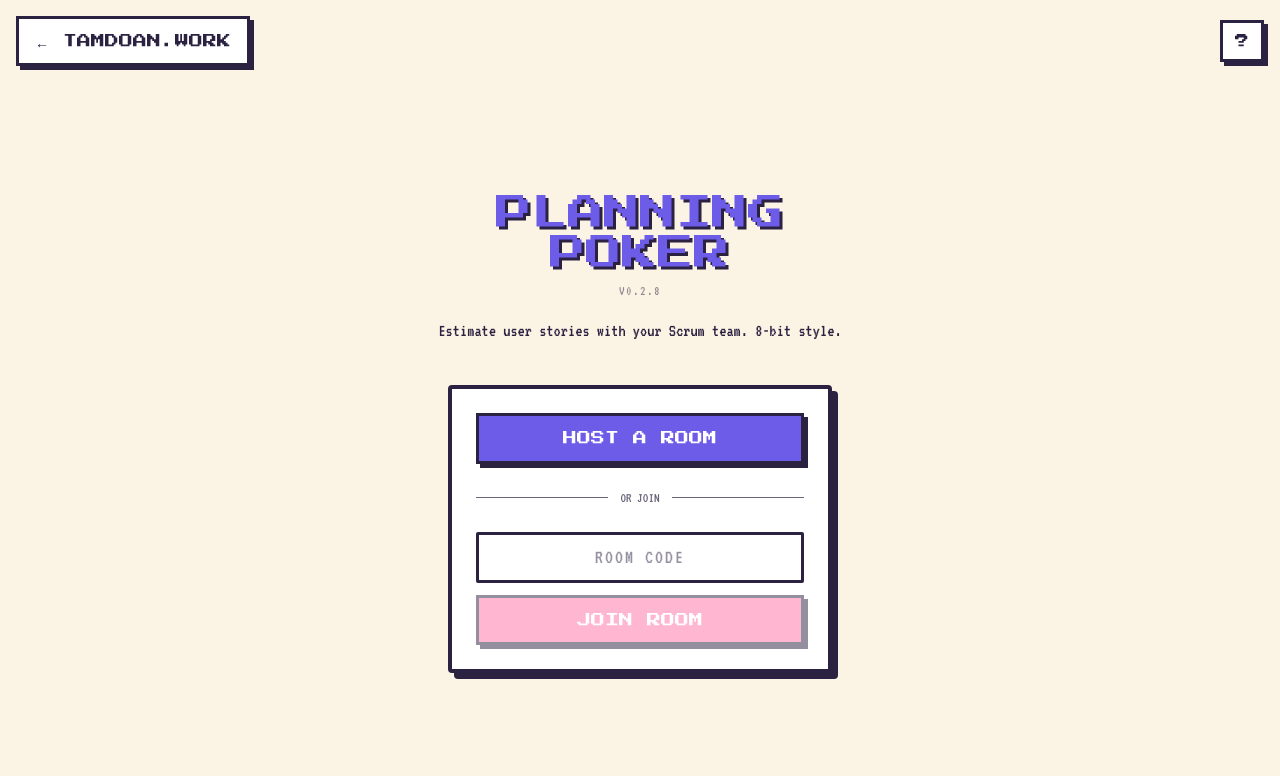
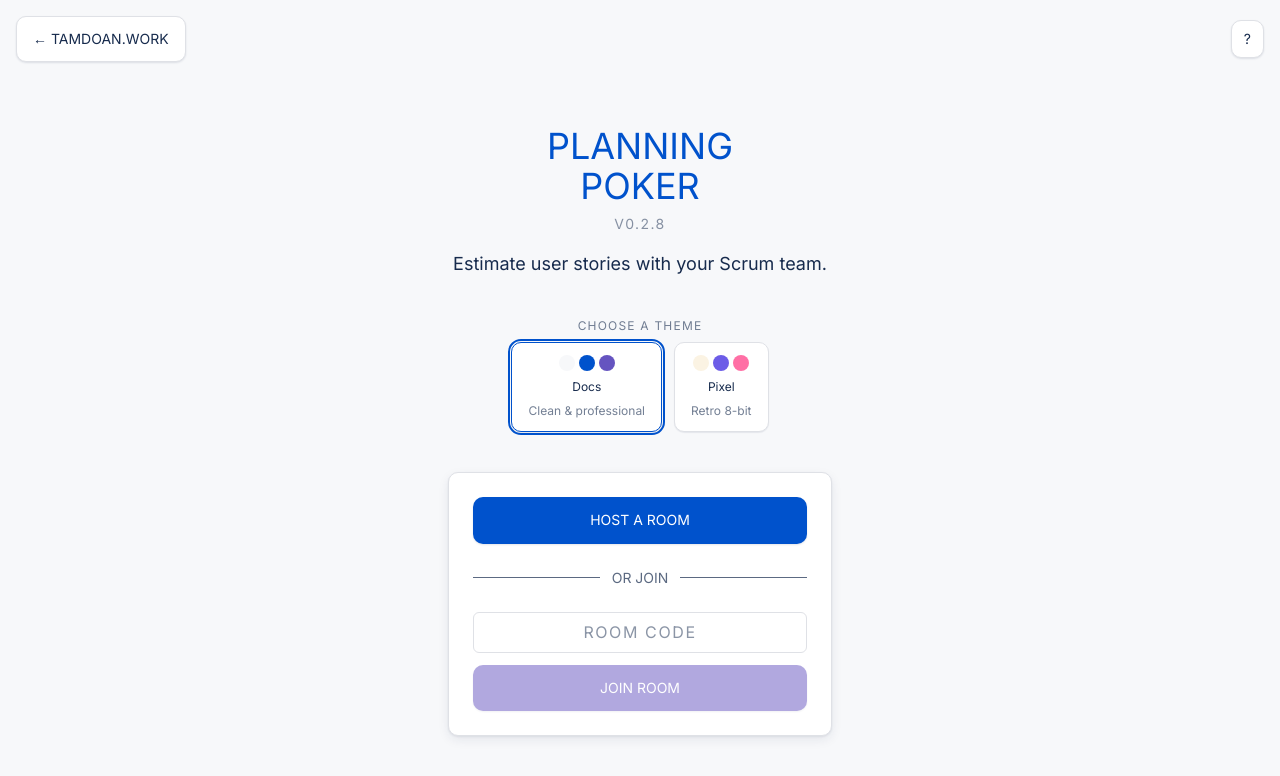
Before and after one commit to bogia84/planningpoker, a Next.js app in the folder apps/web/: page /product/planning-poker/ in a window 1280 px wide. Shown: the top 776 px of the page. Built offline with nearby package versions, Linux system fonts and the light colour scheme.

Commit message:
adding new theme

```diff
--- a/apps/web/app/globals.css
+++ b/apps/web/app/globals.css
@@ -1,6 +1,13 @@
 @import "tailwindcss";
 
 :root {
+  --font-heading-active: var(--font-pixel-heading);
+  --font-body-active: var(--font-pixel-body);
+  --font-docs-heading: var(--font-docs-sans);
+  --font-docs-body: var(--font-docs-sans);
+}
+
+[data-theme="pixel"] {
   --pp-bg: #fbf3e3;
   --pp-panel: #ffffff;
   --pp-ink: #2b2140;
@@ -11,6 +18,51 @@
   --pp-success: #38b26a;
   --pp-warning: #f2a71b;
   --pp-danger: #e5473a;
+
+  --pp-border: var(--pp-ink);
+  --pp-btn-border: var(--pp-ink);
+  --pp-radius-sm: 2px;
+  --pp-radius: 4px;
+  --pp-border-width: 3px;
+  --pp-border-width-lg: 4px;
+  --pp-shadow-panel: 6px 6px 0 var(--pp-border);
+  --pp-shadow-card: 3px 3px 0 var(--pp-border);
+  --pp-shadow-btn: 4px 4px 0 var(--pp-border);
+  --pp-press-transform: translate(4px, 4px);
+  --pp-press-shadow: 0 0 0 var(--pp-border);
+  --pp-heading-shadow: 3px 3px 0 var(--pp-ink);
+
+  --font-heading-active: var(--font-pixel-heading);
+  --font-body-active: var(--font-pixel-body);
+}
+
+[data-theme="docs"] {
+  --pp-bg: #f7f8fa;
+  --pp-panel: #ffffff;
+  --pp-ink: #172b4d;
+  --pp-primary: #0052cc;
+  --pp-primary-dark: #0747a6;
+  --pp-accent: #6554c0;
+  --pp-accent-dark: #4c3fa8;
+  --pp-success: #1f845a;
+  --pp-warning: #b76e00;
+  --pp-danger: #c9372c;
+
+  --pp-border: #dfe1e6;
+  --pp-btn-border: transparent;
+  --pp-radius-sm: 6px;
+  --pp-radius: 10px;
+  --pp-border-width: 1px;
+  --pp-border-width-lg: 1px;
+  --pp-shadow-panel: 0 1px 2px rgba(23, 43, 77, 0.08), 0 4px 11px rgba(23, 43, 77, 0.08);
+  --pp-shadow-card: 0 1px 1px rgba(23, 43, 77, 0.08);
+  --pp-shadow-btn: 0 1px 2px rgba(23, 43, 77, 0.12);
+  --pp-press-transform: none;
+  --pp-press-shadow: 0 1px 1px rgba(23, 43, 77, 0.08);
+  --pp-heading-shadow: none;
+
+  --font-heading-active: var(--font-docs-heading);
+  --font-body-active: var(--font-docs-body);
 }
 
 @theme inline {
@@ -22,8 +74,9 @@
   --color-pp-success: var(--pp-success);
   --color-pp-warning: var(--pp-warning);
   --color-pp-danger: var(--pp-danger);
-  --font-heading: var(--font-pixel-heading);
-  --font-body: var(--font-pixel-body);
+  --color-pp-border: var(--pp-border);
+  --font-heading: var(--font-heading-active);
+  --font-body: var(--font-body-active);
 }
 
 /*
@@ -39,43 +92,51 @@
   body {
     background: var(--pp-bg);
     color: var(--pp-ink);
-    font-family: var(--font-pixel-body), monospace;
+    font-family: var(--font-body-active), sans-serif;
     font-size: 19px;
     line-height: 1.45;
+  }
+
+  [data-theme="pixel"] body {
     image-rendering: pixelated;
+  }
+
+  [data-theme="docs"] body {
+    font-size: 16px;
   }
 
   h1,
   h2,
   h3 {
-    font-family: var(--font-pixel-heading), monospace;
+    font-family: var(--font-heading-active), sans-serif;
     line-height: 1.6;
   }
 }
 
 @layer components {
   .pixel-heading {
-    font-family: var(--font-pixel-heading), monospace;
+    font-family: var(--font-heading-active), sans-serif;
     line-height: 1.6;
   }
 
   .pixel-panel {
     background: var(--pp-panel);
-    border: 4px solid var(--pp-ink);
-    box-shadow: 6px 6px 0 var(--pp-ink);
-    border-radius: 4px;
+    border: var(--pp-border-width-lg) solid var(--pp-border);
+    box-shadow: var(--pp-shadow-panel);
+    border-radius: var(--pp-radius);
   }
 
   .pixel-btn {
-    font-family: var(--font-pixel-heading), monospace;
+    font-family: var(--font-heading-active), sans-serif;
     font-size: 14px;
     background: var(--pp-primary);
     color: white;
-    border: 3px solid var(--pp-ink);
-    box-shadow: 4px 4px 0 var(--pp-ink);
+    border: var(--pp-border-width) solid var(--pp-btn-border);
+    box-shadow: var(--pp-shadow-btn);
+    border-radius: var(--pp-radius);
     padding: 12px 16px;
     cursor: pointer;
-    transition: transform 0.05s ease;
+    transition: transform 0.05s ease, box-shadow 0.05s ease;
     white-space: nowrap;
   }
 
@@ -84,8 +145,8 @@
   }
 
   .pixel-btn:active:not(:disabled) {
-    transform: translate(4px, 4px);
-    box-shadow: 0 0 0 var(--pp-ink);
+    transform: var(--pp-press-transform);
+    box-shadow: var(--pp-press-shadow);
   }
 
   .pixel-btn:disabled {
@@ -100,6 +161,7 @@
   .pixel-btn.ghost {
     background: var(--pp-panel);
     color: var(--pp-ink);
+    border-color: var(--pp-border);
   }
 
   .pixel-btn.danger {
@@ -107,13 +169,17 @@
   }
 
   .pixel-input {
-    font-family: var(--font-pixel-body), monospace;
+    font-family: var(--font-body-active), sans-serif;
     font-size: 20px;
-    border: 3px solid var(--pp-ink);
+    border: var(--pp-border-width) solid var(--pp-border);
     background: var(--pp-panel);
     padding: 8px 10px;
-    border-radius: 2px;
+    border-radius: var(--pp-radius-sm);
     color: var(--pp-ink);
+  }
+
+  [data-theme="docs"] .pixel-input {
+    font-size: 16px;
   }
 
   .pixel-input:focus {
@@ -122,9 +188,9 @@
   }
 
   .pixel-card {
-    border: 3px solid var(--pp-ink);
-    box-shadow: 3px 3px 0 var(--pp-ink);
+    border: var(--pp-border-width) solid var(--pp-border);
+    box-shadow: var(--pp-shadow-card);
     background: var(--pp-panel);
-    border-radius: 4px;
+    border-radius: var(--pp-radius);
   }
 }
--- a/apps/web/app/layout.tsx
+++ b/apps/web/app/layout.tsx
@@ -1,6 +1,7 @@
 import type { Metadata } from "next";
-import { Press_Start_2P, VT323 } from "next/font/google";
+import { Press_Start_2P, VT323, Inter } from "next/font/google";
 import { SiteHeader } from "@/components/nav/SiteHeader";
+import { ThemeProvider } from "@/components/theme/ThemeProvider";
 import { BASE_PATH } from "@/lib/basePath";
 import "./globals.css";
 
@@ -16,8 +17,18 @@ const pixelBody = VT323({
   subsets: ["latin"],
 });
 
+const docsSans = Inter({
+  variable: "--font-docs-sans",
+  weight: ["400", "500", "600", "700"],
+  subsets: ["latin"],
+});
+
 const title = "Planning Poker";
-const description = "A fun, 8-bit styled planning poker tool for Scrum teams";
+const description = "A planning poker tool for Scrum teams";
+
+// Keep in sync with apps/web/lib/theme.ts (THEME_STORAGE_KEY / DEFAULT_THEME).
+// Runs before first paint so the chosen theme applies with no flash.
+const THEME_INIT_SCRIPT = `(function(){try{var t=localStorage.getItem("pp-theme");if(t!=="pixel"&&t!=="docs"){t="docs";}document.documentElement.setAttribute("data-theme",t);}catch(e){document.documentElement.setAttribute("data-theme","docs");}})();`;
 
 export const metadata: Metadata = {
   metadataBase: new URL("https://tamdoan.work"),
@@ -43,11 +54,17 @@ export default function RootLayout({ children }: LayoutProps<"/">) {
   return (
     <html
       lang="en"
-      className={`${pixelHeading.variable} ${pixelBody.variable} h-full`}
+      className={`${pixelHeading.variable} ${pixelBody.variable} ${docsSans.variable} h-full`}
+      suppressHydrationWarning
     >
-      <body className="min-h-full flex flex-col">
-        <SiteHeader />
-        {children}
+      <head>
+        <script dangerouslySetInnerHTML={{ __html: THEME_INIT_SCRIPT }} />
+      </head>
+      <body className="min-h-full flex flex-col" suppressHydrationWarning>
+        <ThemeProvider>
+          <SiteHeader />
+          {children}
+        </ThemeProvider>
       </body>
     </html>
   );
--- a/apps/web/app/page.tsx
+++ b/apps/web/app/page.tsx
@@ -3,6 +3,7 @@
 import { useState } from "react";
 import { useRouter } from "next/navigation";
 import Link from "next/link";
+import { ThemePicker } from "@/components/theme/ThemePicker";
 import { APP_VERSION } from "@/lib/version";
 
 export default function HomePage() {
@@ -18,14 +19,16 @@ export default function HomePage() {
   return (
     <main className="flex flex-1 flex-col items-center justify-center gap-10 px-4 py-16 text-center">
       <div>
-        <h1 className="pixel-heading text-3xl sm:text-4xl text-(--pp-primary) drop-shadow-[3px_3px_0_var(--pp-ink)]">
+        <h1 className="pixel-heading text-3xl sm:text-4xl text-(--pp-primary) drop-shadow-(--pp-heading-shadow)">
           PLANNING
           <br />
           POKER
         </h1>
         <p className="mt-2 text-sm uppercase tracking-widest opacity-50">v{APP_VERSION}</p>
-        <p className="mt-4 text-lg">Estimate user stories with your Scrum team. 8-bit style.</p>
+        <p className="mt-4 text-lg">Estimate user stories with your Scrum team.</p>
       </div>
+
+      <ThemePicker />
 
       <div className="pixel-panel flex w-full max-w-sm flex-col gap-6 p-6">
         <Link href="/create" className="pixel-btn text-center">
--- /dev/null
+++ b/apps/web/components/theme/ThemePicker.tsx
@@ -0,0 +1,65 @@
+"use client";
+
+import { useTheme } from "@/components/theme/ThemeProvider";
+import type { Theme } from "@/lib/theme";
+
+const THEME_OPTIONS: Array<{
+  id: Theme;
+  label: string;
+  description: string;
+  swatches: string[];
+}> = [
+  {
+    id: "docs",
+    label: "Docs",
+    description: "Clean & professional",
+    swatches: ["#f7f8fa", "#0052cc", "#6554c0"],
+  },
+  {
+    id: "pixel",
+    label: "Pixel",
+    description: "Retro 8-bit",
+    swatches: ["#fbf3e3", "#6c5ce7", "#ff6fa5"],
+  },
+];
+
+export function ThemePicker() {
+  const { theme, setTheme } = useTheme();
+
+  return (
+    <div className="flex flex-col items-center gap-2">
+      <p className="text-xs uppercase tracking-widest opacity-60">Choose a theme</p>
+      <div className="flex gap-3">
+        {THEME_OPTIONS.map((option) => {
+          const selected = theme === option.id;
+          return (
+            <button
+              key={option.id}
+              type="button"
+              onClick={() => setTheme(option.id)}
+              aria-pressed={selected}
+              className="pixel-card flex flex-col items-center gap-2 px-4 py-3 transition-transform"
+              style={{
+                borderColor: selected ? "var(--pp-primary)" : undefined,
+                outline: selected ? "2px solid var(--pp-primary)" : undefined,
+                outlineOffset: selected ? "1px" : undefined,
+              }}
+            >
+              <div className="flex gap-1">
+                {option.swatches.map((color, i) => (
+                  <span
+                    key={i}
+                    className="h-4 w-4 rounded-full"
+                    style={{ background: color }}
+                  />
+                ))}
+              </div>
+              <span className="pixel-heading text-xs">{option.label}</span>
+              <span className="text-xs opacity-60">{option.description}</span>
+            </button>
+          );
+        })}
+      </div>
+    </div>
+  );
+}
--- /dev/null
+++ b/apps/web/components/theme/ThemeProvider.tsx
@@ -0,0 +1,58 @@
+"use client";
+
+import { createContext, useContext, useEffect, useState } from "react";
+import { DEFAULT_THEME, isTheme, THEME_STORAGE_KEY, type Theme } from "@/lib/theme";
+
+type ThemeContextValue = {
+  theme: Theme;
+  setTheme: (theme: Theme) => void;
+};
+
+const ThemeContext = createContext<ThemeContextValue | null>(null);
+
+function applyTheme(theme: Theme) {
+  document.documentElement.setAttribute("data-theme", theme);
+}
+
+export function ThemeProvider({ children }: { children: React.ReactNode }) {
+  // Initial state must match SSR output (always DEFAULT_THEME, since the
+  // server has no access to localStorage) to avoid a hydration mismatch.
+  // The blocking script in <head> already applies the correct theme to the
+  // DOM before first paint; this effect just syncs React state to match it
+  // once mounted, which may briefly re-render theme-dependent UI (like the
+  // ThemePicker's selection ring) but never the page's actual visual skin.
+  const [theme, setThemeState] = useState<Theme>(DEFAULT_THEME);
+
+  useEffect(() => {
+    let stored: string | null = null;
+    try {
+      stored = localStorage.getItem(THEME_STORAGE_KEY);
+    } catch {
+      // localStorage unavailable (private mode, disabled storage, etc.)
+    }
+    const resolved = isTheme(stored) ? stored : DEFAULT_THEME;
+    if (resolved !== theme) setThemeState(resolved);
+    // eslint-disable-next-line react-hooks/exhaustive-deps
+  }, []);
+
+  useEffect(() => {
+    applyTheme(theme);
+  }, [theme]);
+
+  function setTheme(next: Theme) {
+    setThemeState(next);
+    try {
+      localStorage.setItem(THEME_STORAGE_KEY, next);
+    } catch {
+      // ignore write failures
+    }
+  }
+
+  return <ThemeContext.Provider value={{ theme, setTheme }}>{children}</ThemeContext.Provider>;
+}
+
+export function useTheme() {
+  const ctx = useContext(ThemeContext);
+  if (!ctx) throw new Error("useTheme must be used within a ThemeProvider");
+  return ctx;
+}
--- /dev/null
+++ b/apps/web/lib/theme.ts
@@ -0,0 +1,11 @@
+export type Theme = "pixel" | "docs";
+
+export const THEMES: Theme[] = ["docs", "pixel"];
+
+export const DEFAULT_THEME: Theme = "docs";
+
+export const THEME_STORAGE_KEY = "pp-theme";
+
+export function isTheme(value: unknown): value is Theme {
+  return value === "pixel" || value === "docs";
+}
```
